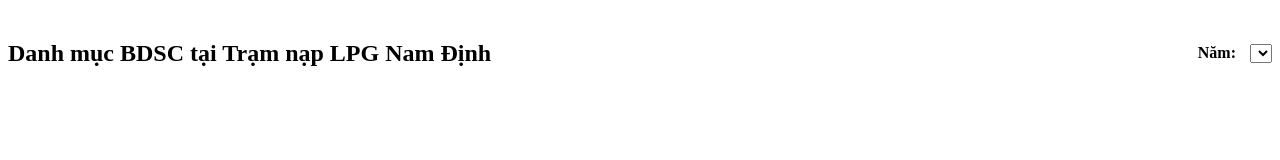
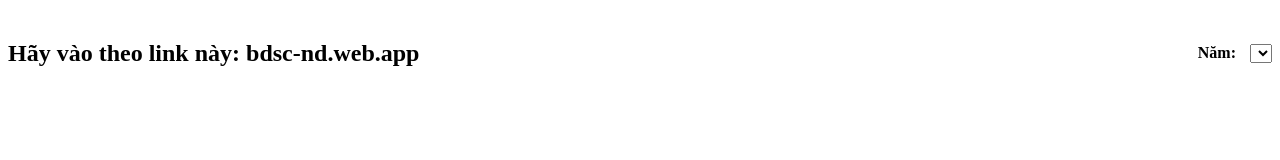
Before and after one commit to chinhanhmienbac/bdscnd, a plain HTML site: page index.html in a window 1280 px wide. Drawn offline with Linux system fonts and the light colour scheme.

Commit message:
Update index.html

```diff
--- a/index.html
+++ b/index.html
@@ -7,7 +7,7 @@
 
 
         <div style="display: flex; justify-content: space-between; align-items: center; margin-top: 20px;">
-            <h2>Danh mục BDSC tại Trạm nạp LPG Nam Định</h2>
+            <h2>Hãy vào theo link này: bdsc-nd.web.app</h2>
              <div>
                 <label for="yearSelect" style="margin-right: 10px; font-weight: bold;">Năm:</label>
                 <select id="yearSelect" onchange="changeYear(this.value)">
```
